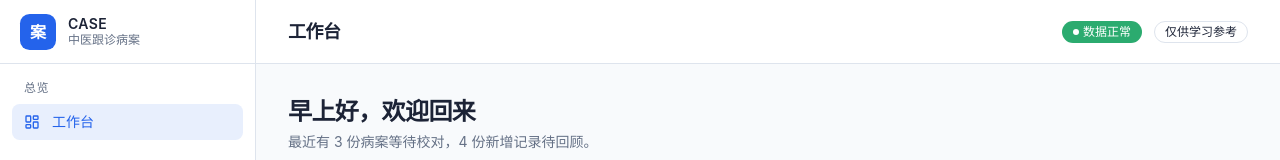
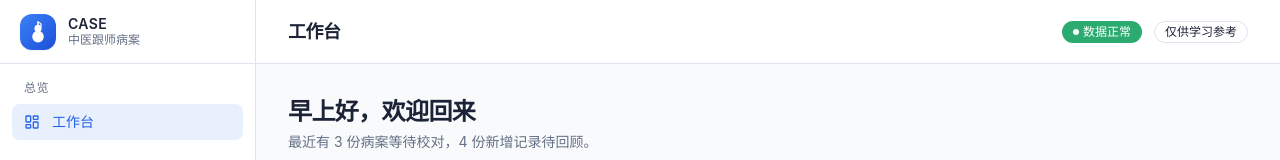
Before and after one commit to zhiyuxing2001/CASE, a React (Vite) app in the folder frontend/: page /dashboard in a window 1280 px wide. Shown: the top 160 px of the page. Built offline with nearby package versions, Linux system fonts and the light colour scheme.

Commit message:
feat(web): redesign the logo as a TCM calabash
Replace the plain 案 glyph with a calabash (葫芦, 悬壶济世) logo: two
overlapping lobes forming the gourd, a stem and a small herb leaf, on a
blue gradient tile. The same mark is used as the browser favicon.

```diff
--- a/frontend/index.html
+++ b/frontend/index.html
@@ -2,6 +2,7 @@
 <html lang="zh-CN">
   <head>
     <meta charset="UTF-8" />
+    <link rel="icon" type="image/svg+xml" href="/favicon.svg" />
     <meta name="viewport" content="width=device-width, initial-scale=1.0" />
     <title>CASE · 中医跟诊病案</title>
   </head>
--- /dev/null
+++ b/frontend/src/components/case-logo.tsx
@@ -0,0 +1,39 @@
+import { cn } from "@/lib/utils"
+
+/**
+ * CASE 品牌图标——葫芦（悬壶济世）。
+ *
+ * 葫芦是中医临床的经典符号（“悬壶济世”），双腹造型简洁可辨识；
+ * 顶部的小叶点出“本草”，呼应跟师学习与中药辨治。沿用蓝白配色，
+ * 图标本身用 currentColor 填充，置于品牌底色上即可。
+ */
+export function CaseLogo({ className }: { className?: string }) {
+  return (
+    <svg
+      viewBox="0 0 24 24"
+      fill="none"
+      className={cn("h-6 w-6", className)}
+      aria-hidden="true"
+    >
+      {/* 葫芦茎 */}
+      <path
+        d="M12 1.8v2.6"
+        stroke="currentColor"
+        strokeWidth="1.6"
+        strokeLinecap="round"
+      />
+      {/* 小叶（本草） */}
+      <path
+        d="M12.1 2.5c1.9 0 3.1 1.2 3.1 3 0 1.3-.8 2.2-2 2.6"
+        stroke="currentColor"
+        strokeWidth="1.15"
+        strokeLinecap="round"
+        strokeLinejoin="round"
+      />
+      {/* 葫芦上腹 */}
+      <circle cx="12" cy="8.4" r="3.6" fill="currentColor" />
+      {/* 葫芦下腹 */}
+      <circle cx="12" cy="16.6" r="5.8" fill="currentColor" />
+    </svg>
+  )
+}
--- a/frontend/src/components/layout/sidebar.tsx
+++ b/frontend/src/components/layout/sidebar.tsx
@@ -1,5 +1,6 @@
 import { NavLink } from "react-router-dom"
 
+import { CaseLogo } from "@/components/case-logo"
 import { ScrollArea } from "@/components/ui/scroll-area"
 import { cn } from "@/lib/utils"
 import { NAV_GROUPS } from "./nav-config"
@@ -9,15 +10,15 @@ export function Sidebar() {
     <aside className="flex h-full w-64 shrink-0 flex-col border-r bg-white">
       {/* 品牌区 */}
       <div className="flex h-16 items-center gap-3 border-b px-5">
-        <div className="flex h-9 w-9 items-center justify-center rounded-lg bg-primary text-primary-foreground">
-          <span className="font-serif text-base font-bold">案</span>
+        <div className="flex h-9 w-9 items-center justify-center rounded-xl bg-gradient-to-br from-blue-500 to-blue-700 text-white shadow-sm">
+          <CaseLogo className="h-6 w-6" />
         </div>
         <div className="flex flex-col">
           <span className="text-sm font-semibold leading-tight tracking-wide">
             CASE
           </span>
           <span className="text-xs text-muted-foreground">
-            中医跟诊病案
+            中医跟师病案
           </span>
         </div>
       </div>
```
Also changed, not shown: frontend/public/favicon.svg (added).
